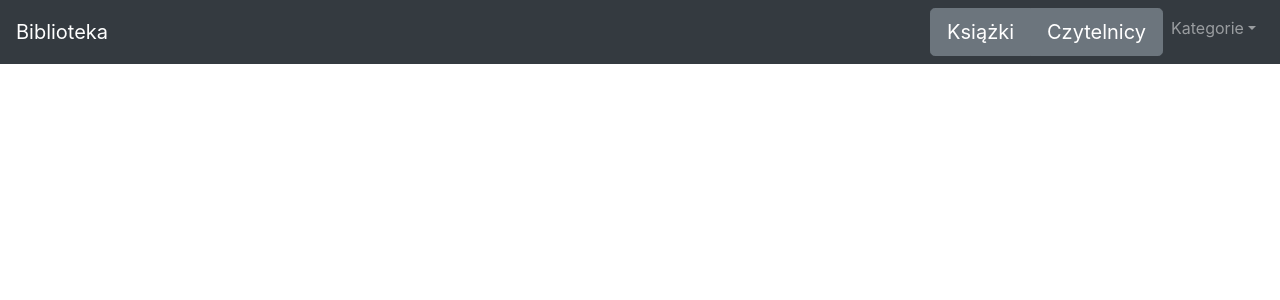
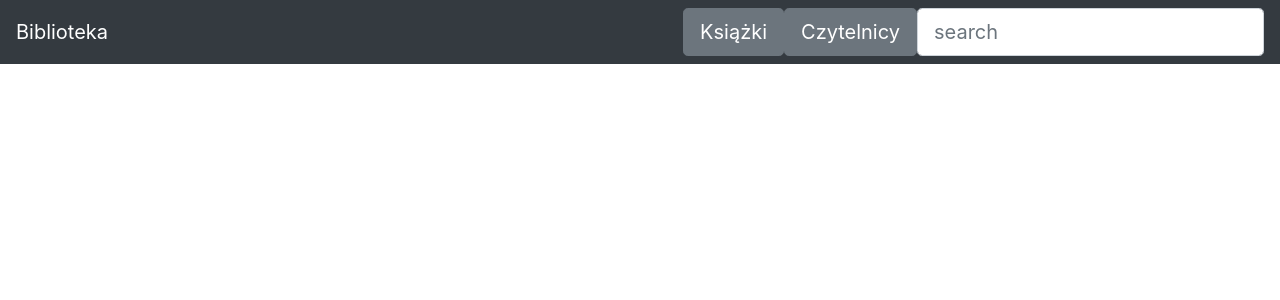
Before and after one commit to Hud1n1/DTAS2019, a React (Create React App) app: page / in a window 1280 px wide. Shown: the top 300 px of the page. Built offline with nearby package versions, Linux system fonts and the light colour scheme.

Commit message:
navbar remodel

```diff
--- a/src/components/NavbarMenu.js
+++ b/src/components/NavbarMenu.js
@@ -6,11 +6,7 @@ import {
     NavbarBrand,
     Nav,
     NavItem,
-    UncontrolledDropdown,
-    DropdownToggle,
-    DropdownMenu,
-    DropdownItem,
-    ButtonGroup,
+    Input,
     Button } from 'reactstrap';
 
 
@@ -36,42 +32,13 @@ export class NavbarMenu extends Component {
             <NavbarToggler onClick={this.toggle} />
             <Collapse isOpen={this.state.isOpen} navbar>
               <Nav className="ml-auto" navbar>
-              <ButtonGroup horizontal='true' block='true' size = "lg">
-                <Button href='/books'> Książki </Button>
-                <Button href='/readers'> Czytelnicy </Button>
-              </ButtonGroup>
-                <UncontrolledDropdown nav inNavbar>
-                  <DropdownToggle nav caret>
-                    Kategorie
-                  </DropdownToggle>
-                  <DropdownMenu right>
-                    <DropdownItem href="/books">
-                      Książki
-                    </DropdownItem>
-                    <DropdownItem href="/readers">
-                      Czytelnicy
-                    </DropdownItem>
-                    <DropdownItem divider />
-                    <DropdownItem>
-                      Wypożycz
-                    </DropdownItem>
-                    <DropdownItem>
-                      Zwróć
-                    </DropdownItem>
-                    <DropdownItem>
-                      Dodaj książkę
-                    </DropdownItem>
-                    <DropdownItem>
-                      Dodaj czytelnika
-                    </DropdownItem>
-                    <DropdownItem>
-                      Szukaj książki
-                    </DropdownItem>
-                    <DropdownItem>
-                      Szukaj czytelnika
-                    </DropdownItem>
-                  </DropdownMenu>
-                </UncontrolledDropdown>
+                <NavItem>
+                  <Button href='/books' size = "lg"> Książki</Button>
+                  <Button href='/readers' size = "lg"> Czytelnicy</Button>
+                </NavItem>
+                <NavItem>
+                  <Input type="search" name="search" id="search" placeholder="search" bsSize = "lg"/>
+                </NavItem>
               </Nav>
             </Collapse>
           </Navbar>
```
